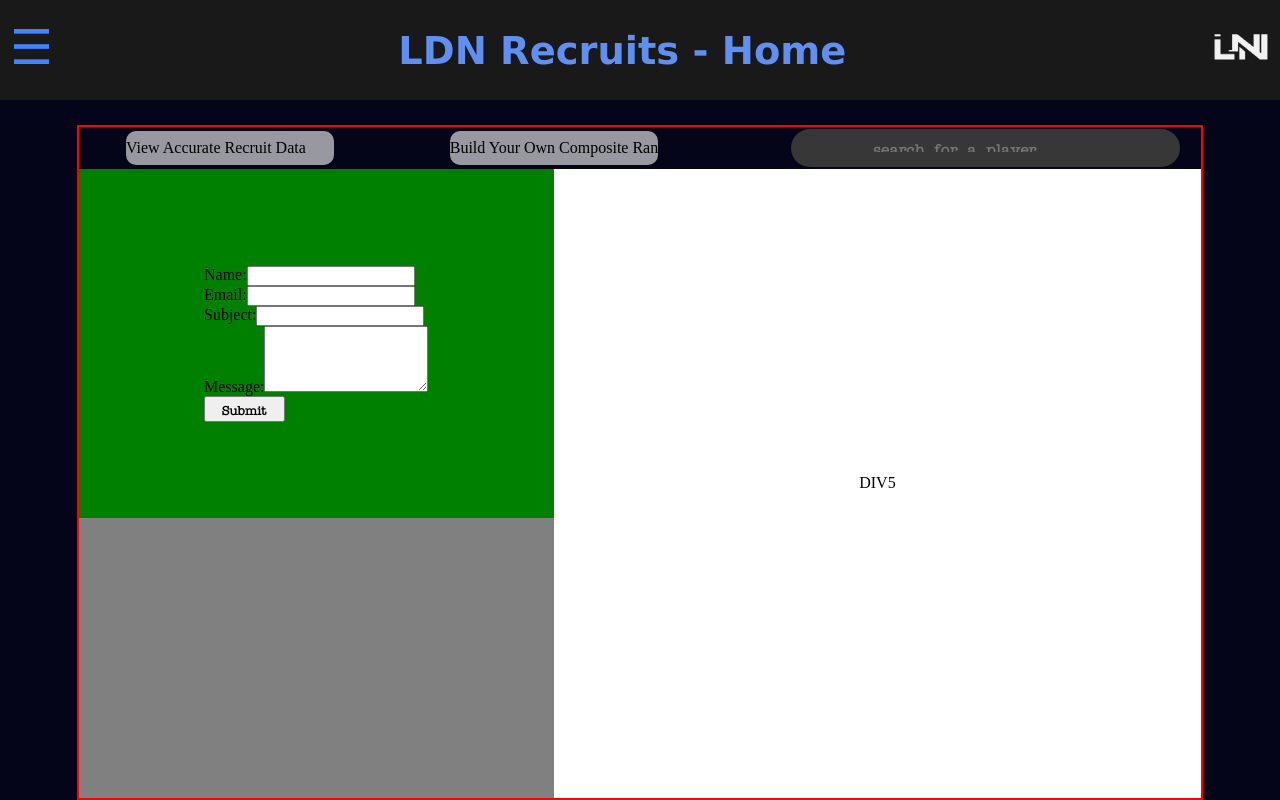
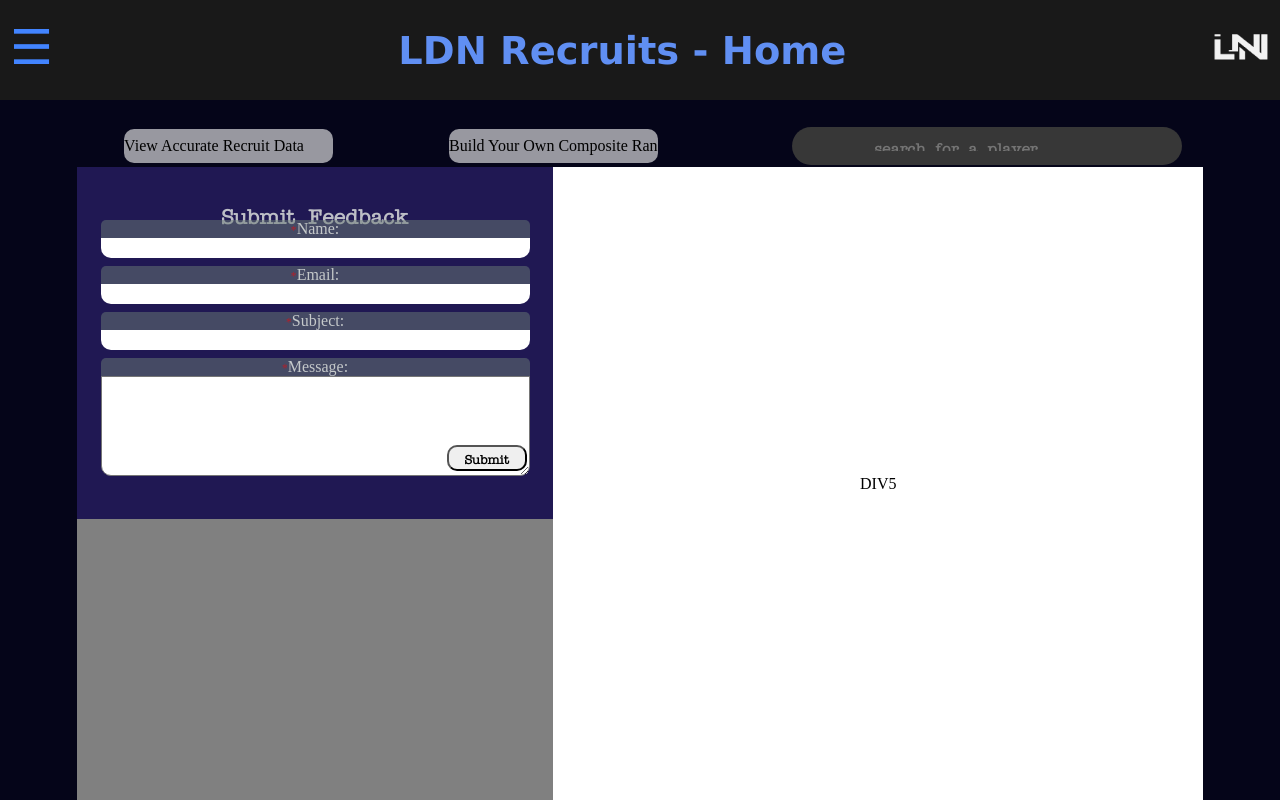
Before and after one commit to ldnelson16/pf, a Next.js app: page /ldnrecruits in a window 1280 px wide. Built offline with nearby package versions, Linux system fonts and the light colour scheme.

Commit message:
email feature

```diff
--- a/components/ContactForm.js
+++ b/components/ContactForm.js
@@ -1,4 +1,5 @@
 import React, { useState } from 'react';
+import formstyles from '../styles/contactform.module.css';
 
 export default function ContactForm() {
   const [formData, setFormData] = useState({
@@ -37,9 +38,11 @@ export default function ContactForm() {
   };
 
   return (
-    <form onSubmit={handleSubmit}>
-      <label htmlFor="name">Name:</label>
+    <form className={formstyles.form} onSubmit={handleSubmit}>
+      <h1 className={formstyles.title}>Submit Feedback</h1>
+      <label className={formstyles.label} htmlFor="name"><span className={formstyles.required}>*</span>Name:</label>
       <input
+        className={formstyles.input}
         type="text"
         id="name"
         name="name"
@@ -47,10 +50,10 @@ export default function ContactForm() {
         onChange={handleChange}
         required
       />
-      <br />
 
-      <label htmlFor="email">Email:</label>
+      <label className={formstyles.label} htmlFor="email"><span className={formstyles.required}>*</span>Email:</label>
       <input
+        className={formstyles.input}
         type="email"
         id="email"
         name="email"
@@ -58,10 +61,10 @@ export default function ContactForm() {
         onChange={handleChange}
         required
       />
-      <br />
 
-      <label htmlFor="subject">Subject:</label>
+      <label className={formstyles.label} htmlFor="subject"><span className={formstyles.required}>*</span>Subject:</label>
       <input
+        className={formstyles.input}
         type="text"
         id="subject"
         name="subject"
@@ -69,20 +72,20 @@ export default function ContactForm() {
         onChange={handleChange}
         required
       />
-      <br />
 
-      <label htmlFor="message">Message:</label>
+      <label className={formstyles.label} htmlFor="message"><span className={formstyles.required}>*</span>Message:</label>
+      <div className={formstyles.textarea}>
         <textarea
+          className={formstyles.textinput}
           id="message"
           name="message"
-        rows="4"
+          rows="6"
           value={formData.message}
           onChange={handleChange}
           required
         ></textarea>
-      <br />
-
-      <button type="submit">Submit</button>
+        <button className={formstyles.button} type="submit">Submit</button>
+      </div>
     </form>
   );
 }
--- a/components/ldnrecruits/cfbhome.js
+++ b/components/ldnrecruits/cfbhome.js
@@ -98,7 +98,9 @@ export default function Cfbhome(){
           <div className={homestyles.searchdiv}>
             <input className={homestyles.searchbar} type="text" placeholder="search for a player"></input>
           </div>
-          <div className={homestyles.div4}> </div>
+          <div className={homestyles.div4}>
+            <ContactForm></ContactForm>
+          </div>
           <div className={homestyles.div5}>DIV5</div>
           <div className={homestyles.div6}> </div>
         </div>)}
@@ -106,7 +108,9 @@ export default function Cfbhome(){
           <div className={homestyles.searchdiv}>
             <input className={homestyles.searchbar} type="text" placeholder="search for a player"></input>
           </div>
-          <div className={homestyles.div4}> </div>
+          <div className={homestyles.div4}>
+            <ContactForm></ContactForm>
+          </div>
           <div className={homestyles.div5}>DIV5</div>
           <div className={homestyles.div6}> </div>
         </div>):<></>}
--- /dev/null
+++ b/styles/contactform.module.css
@@ -0,0 +1,68 @@
+.form {
+  width: 100%;
+  height: 100%;
+  display: flex;
+  justify-content: center;
+  align-items: center;
+  flex-direction: column;
+  background-color: rgba(61, 45, 141, 0.5);
+}
+
+.input {
+  width: 90%;
+  border-radius: 0px 0px 10px 10px;
+  padding: 1px;
+  height: 20px;
+  margin-bottom: 8px;
+  margin-top: 0;
+  border: 0px;
+  text-align: center;
+}
+
+.input::placeholder {
+  text-align: center;
+}
+
+.label {
+  color: rgba(229, 233, 228, 0.8);
+  width: 90%;
+  text-align: center;
+  background-color: rgba(106, 124, 119, 0.5);
+  border-radius: 5px 5px 0px 0px;
+}
+
+.textarea {
+  width: 100%;
+  position: relative;
+  display: flex;
+  justify-content: center;
+  align-items: center;
+}
+
+
+.textinput {
+  width: 90%;
+  border-radius: 0px 0px 10px 10px;
+  padding: 1px;
+  margin-left: 5%;
+  margin-right: 5%;
+  text-align: center;
+}
+
+.button {
+  right: 5.5%;
+  bottom: 5%;
+  position: absolute;
+  border-radius: 10px;
+}
+
+.title {
+  color: rgba(229, 233, 228, 0.8);
+  font-size: 22px;
+  text-align: center;
+}
+
+.required {
+  color: rgba(255,0,0,0.6);
+  font-size: 0.9vw;
+}
--- a/styles/ldnrecruits/cfbhome.module.css
+++ b/styles/ldnrecruits/cfbhome.module.css
@@ -6,7 +6,6 @@
   grid-row-gap: 0px;
   width: 100%;
   height: auto;
-  border: 2px solid red;
   grid-template-areas:
     '. button1 button1 . button2 button2 . searchdiv searchdiv searchdiv searchdiv'
     'div4 div4 div4 div4 div4 div5 div5 div5 div5 div5 div5'
@@ -112,7 +111,10 @@
 }
 .div4 {
   grid-area: div4;
-  background-color: green;
+  display: flex;
+  flex-direction: column;
+  align-items: center;
+  justify-content: center;
 }
 .div5 {
   grid-area: div5;
```
Lines whose indentation alone changed are shown as unchanged.
